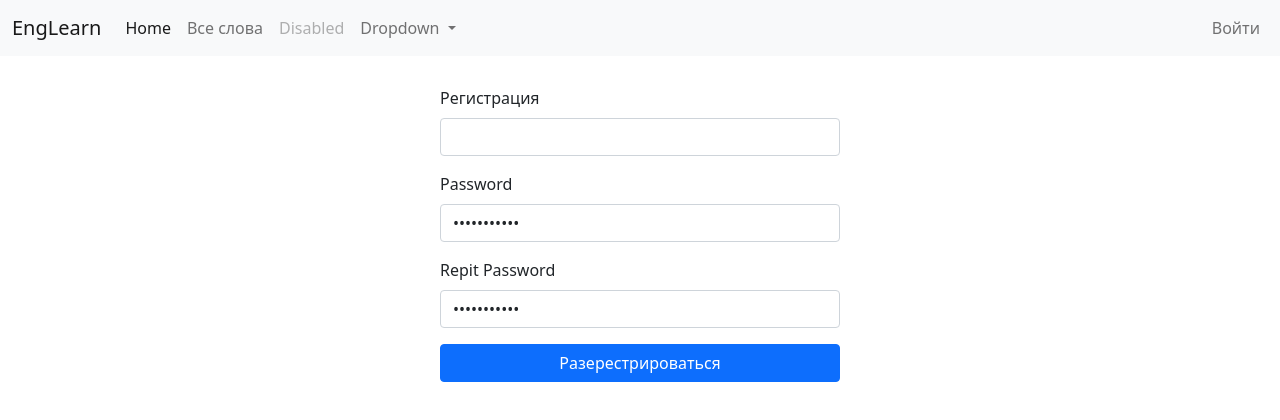
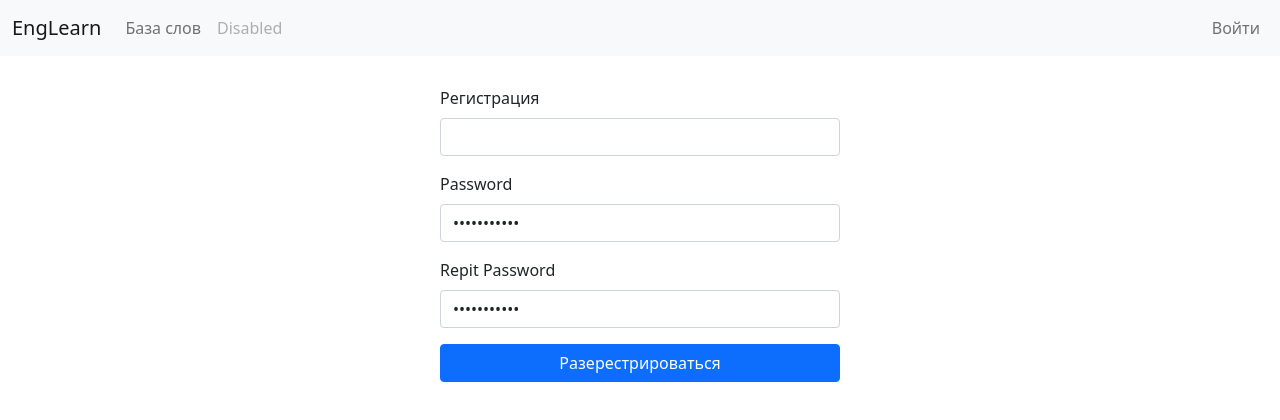
Before and after one commit to Vladiuse/engLearn, a Django app: page /sign_up/ in a window 1280 px wide. Shown: the top 420 px of the page. Run offline with Django 5.2, Linux system fonts and the light colour scheme; parts of the project's set-up code (start-up, migrations or seed data) failed here and were passed over; some libraries are stand-ins or nearby versions.

Commit message:
fix base header links

```diff
--- a/engLearn/templates/base.html
+++ b/engLearn/templates/base.html
@@ -28,34 +28,16 @@
       <div class="collapse navbar-collapse" id="navbarNav">
         <ul class="navbar-nav">
           <li class="nav-item">
-            <a class="nav-link active" aria-current="page" href="#">Home</a>
-          </li>
-          <li class="nav-item">
-            <a class="nav-link" href="#">Все слова</a>
+            <a class="nav-link" href="{%url 'words:words_base'%}">База слов</a>
           </li>
           {% if user.is_authenticated %}
           <li class="nav-item">
-            <a class="nav-link" href="#">Мой словарь</a>
+            <a class="nav-link" href="{%url 'vocabulary:user_vocabulary'%}">Мой словарь</a>
           </li>
           {%endif%}
           <li class="nav-item">
             <a class="nav-link disabled" href="#" tabindex="-1" aria-disabled="true">Disabled</a>
           </li>
-          <li class="nav-item dropdown">
-            <a class="nav-link dropdown-toggle" href="#" id="navbarDropdown" role="button" data-bs-toggle="dropdown"
-              aria-expanded="false">
-              Dropdown
-            </a>
-            <ul class="dropdown-menu" aria-labelledby="navbarDropdown">
-              <li><a class="dropdown-item" href="#">Action</a></li>
-              <li><a class="dropdown-item" href="#">Another action</a></li>
-              <li>
-                <hr class="dropdown-divider">
-              </li>
-              <li><a class="dropdown-item" href="#">Something else here</a></li>
-            </ul>
-          </li>
-
         </ul>
       </div>
       <div class="collapse navbar-collapse justify-content-end" id="navbarNav2">
--- a/engLearn/words/urls.py
+++ b/engLearn/words/urls.py
@@ -4,6 +4,6 @@ from rest_framework.routers import DefaultRouter
 
 app_name = 'words'
 urlpatterns = [
-    path('', views.WordListView.as_view(), name='words_list'),
+    path('', views.WordListView.as_view(), name='words_base'),
     # path('', include(router.urls),),
 ]
--- a/engLearn/words/views.py
+++ b/engLearn/words/views.py
@@ -14,7 +14,7 @@ class WordListView(ListView):
     queryset = Word.objects.all()
 
     def get_context_data(self, *, object_list=None, **kwargs):
-        context = super().get_context_data( object_list=None, **kwargs)
+        context = super().get_context_data( object_list=object_list, **kwargs)
         paginator = context['paginator']
         current_page = context['page_obj'].number
         context['paginator_pages'] = paginator.get_elided_page_range(current_page, on_each_side=2, on_ends=1, )
```
Also changed, not shown: engLearn/vocabulary/views.py (+6 -2 lines).
